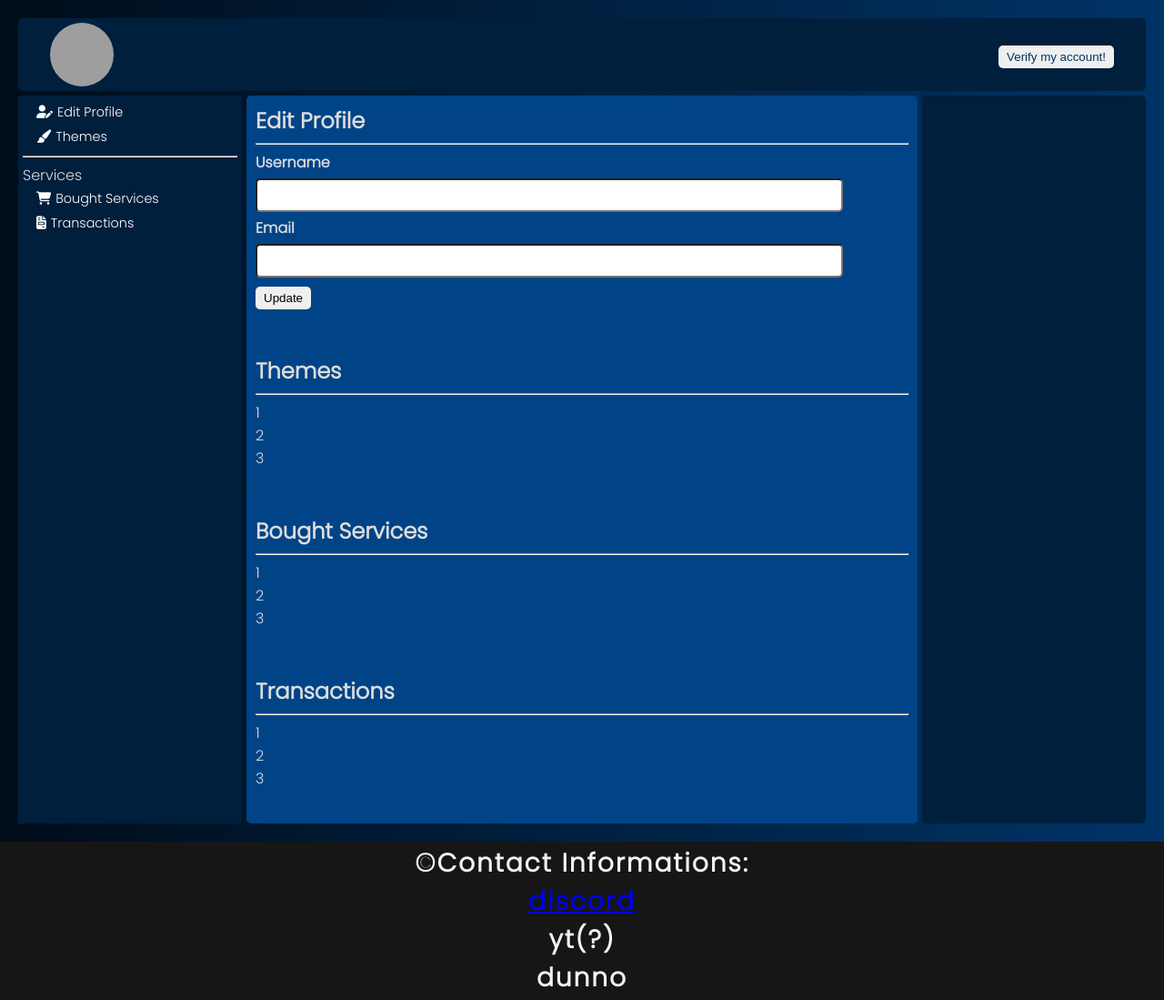
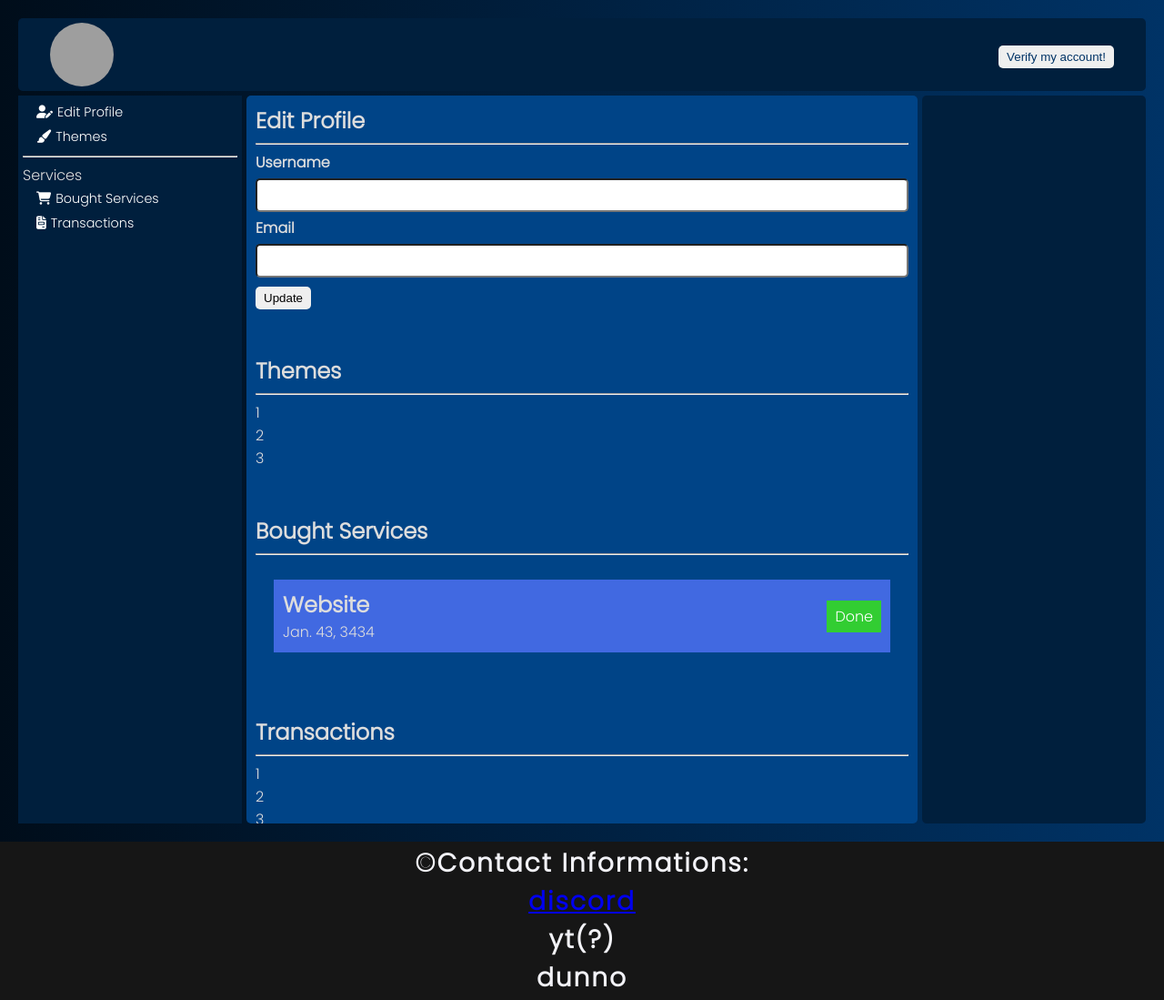
Before and after one commit to YameTechs/website, a Flask app: template src/templates/account.html in a window 1280 px wide. Shown: the part 74-1173 px from the top of the page at 91% size. Run offline with Flask 2, Linux system fonts and the light colour scheme; the template is opened without the code that fills it: values that come from a table or form of the project are taken from there, others are empty; parts of the project's set-up code (start-up, migrations or seed data) failed here and were passed over; some libraries are stand-ins or nearby versions; grey boxes are pictures that could not be loaded.

Commit message:
bought serv temporary UI

```diff
--- a/src/static/css/account.css
+++ b/src/static/css/account.css
@@ -113,3 +113,41 @@ hr {
     height: auto;
     background-color: #001f3d;
 }
+
+/* ====================bought service ======================= */
+
+.boughtContent {
+    padding: 20px;
+}
+
+.boughtList {
+    display: flex;
+    flex-direction: column;
+    gap: 10px;
+}
+
+.boughtList .item {
+    padding: 10px;
+    width: 100%;
+    height: auto;
+    display: flex;
+    justify-content: space-between;
+    align-items: center;
+    background-color: royalblue;
+}
+
+.boughtList .item .item-left {
+}
+
+.boughtList .item .item-left {
+}
+
+.boughtList .item .item-left .boughtDate {
+    font-size: 0.8rem;
+}
+
+.boughtList .item .item-right .status {
+    padding: 5px 9px;
+    background-color: limegreen;
+    color: white;
+}
--- a/src/static/css/account2.css
+++ b/src/static/css/account2.css
@@ -1,6 +1,6 @@
 .form-element .form-input {
     display: block;
-    width: 90%;
+    width: 100%;
     margin: 5px 0 5px 0;
     padding: 9px 13px;
     outline: none;
--- a/src/templates/account.html
+++ b/src/templates/account.html
@@ -88,11 +88,22 @@
                 <h2>Bought Services</h2>
                 <hr>
                 <div class="boughtContent">
-                    <ul>
-                        <li>1</li>
-                        <li>2</li>
-                        <li>3</li>
-                    </ul>
+                    <div class="boughtList">
+                        <div class="item">
+                            <div class="item-left">
+                                <h2>Website</h2><!-- name of what service bought -->
+                                <p class="">Jan. 43, 3434</p><!-- date when the service was bought -->
+                            </div>
+                            <div class="item-right">
+                                <div class="status">
+                                    <!-- if status == done -->
+                                    <p class="status-text">Done</p>
+                                    <!--else -->
+                                    <!-- <p>Pending</p> -->
+                                </div>
+                            </div>
+                        </div>
+                    </div>
                 </div>
             </div>
 
```
